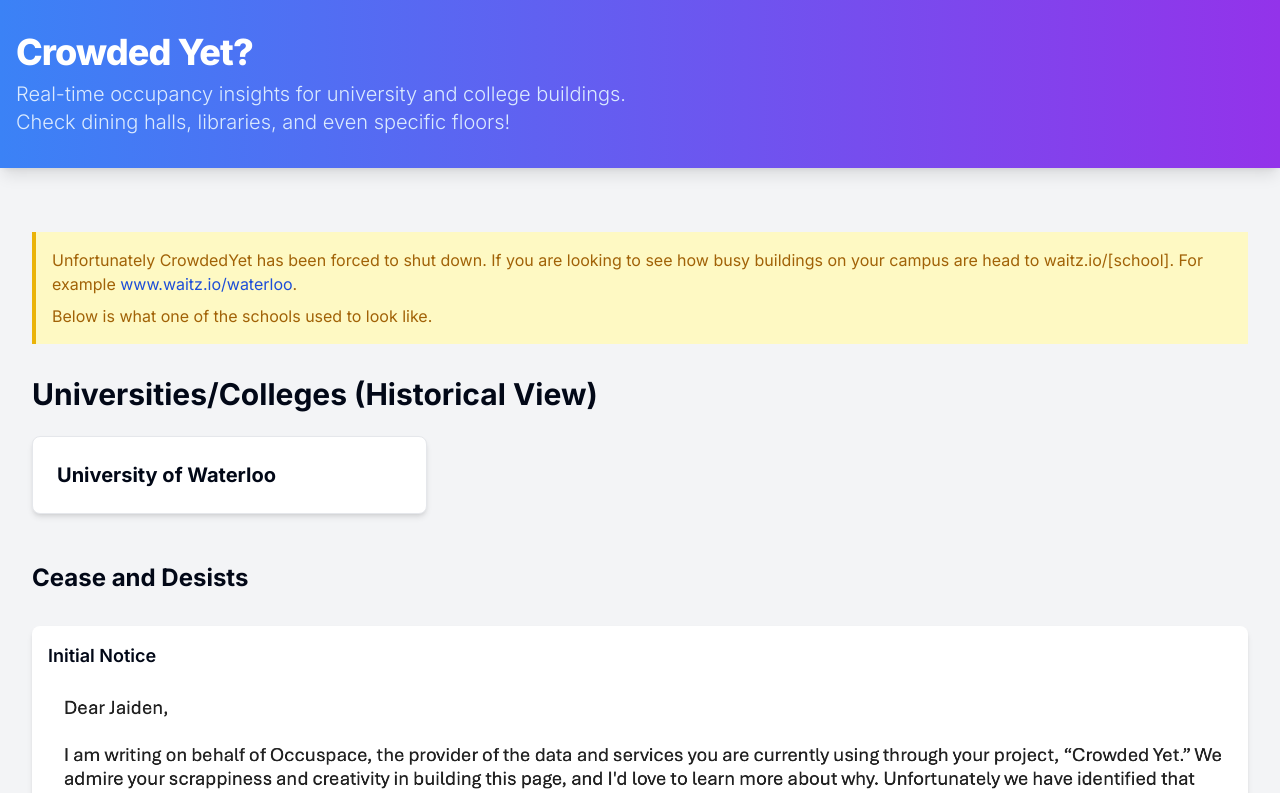
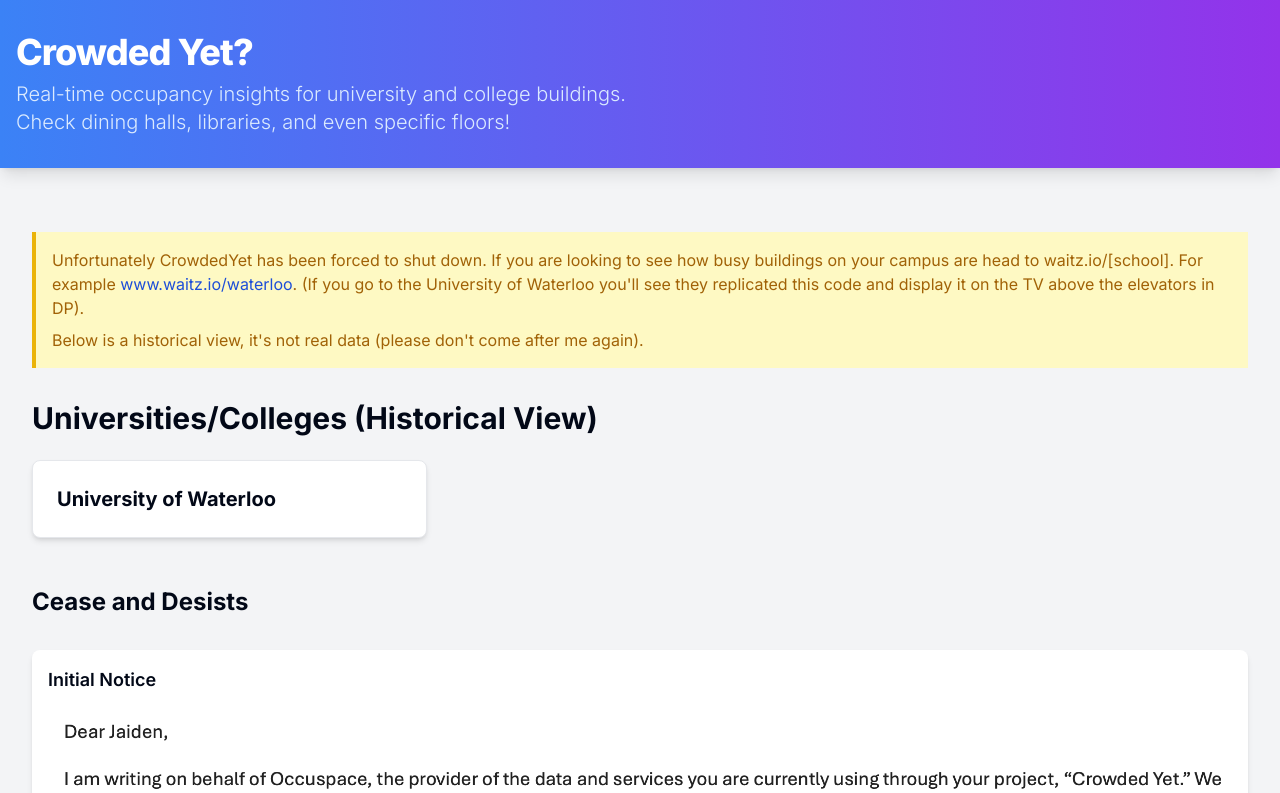
Before and after one commit to JaidenRatti/crowded-yet, a Next.js app: page / in a window 1280 px wide. Shown: the top 793 px of the page. Built offline with nearby package versions, Linux system fonts and the light colour scheme.

Commit message:
Update page.tsx

```diff
--- a/app/page.tsx
+++ b/app/page.tsx
@@ -7,9 +7,9 @@
     <div className="container mx-auto px-4 py-8">
       <div className="mb-8 p-4 bg-yellow-100 border-l-4 border-yellow-500 text-yellow-700">
         <p className="mb-2">
-          Unfortunately CrowdedYet has been forced to shut down. If you are looking to see how busy buildings on your campus are head to waitz.io/[school]. For example <a href="https://waitz.io/waterloo" className="text-blue-700 hover:underline" target="_blank" rel="noopener noreferrer">www.waitz.io/waterloo</a>.
+          Unfortunately CrowdedYet has been forced to shut down. If you are looking to see how busy buildings on your campus are head to waitz.io/[school]. For example <a href="https://waitz.io/waterloo" className="text-blue-700 hover:underline" target="_blank" rel="noopener noreferrer">www.waitz.io/waterloo</a>. (If you go to the University of Waterloo you'll see they replicated this code and display it on the TV above the elevators in DP).
         </p>
-        <p>Below is what one of the schools used to look like.</p>
+        <p>Below is a historical view, it's not real data (please don't come after me again).</p>
       </div>
       <h1 className="text-3xl font-bold mb-6">Universities/Colleges (Historical View)</h1>
       <div className="grid grid-cols-1 md:grid-cols-2 lg:grid-cols-3 gap-4 mb-8">
```
